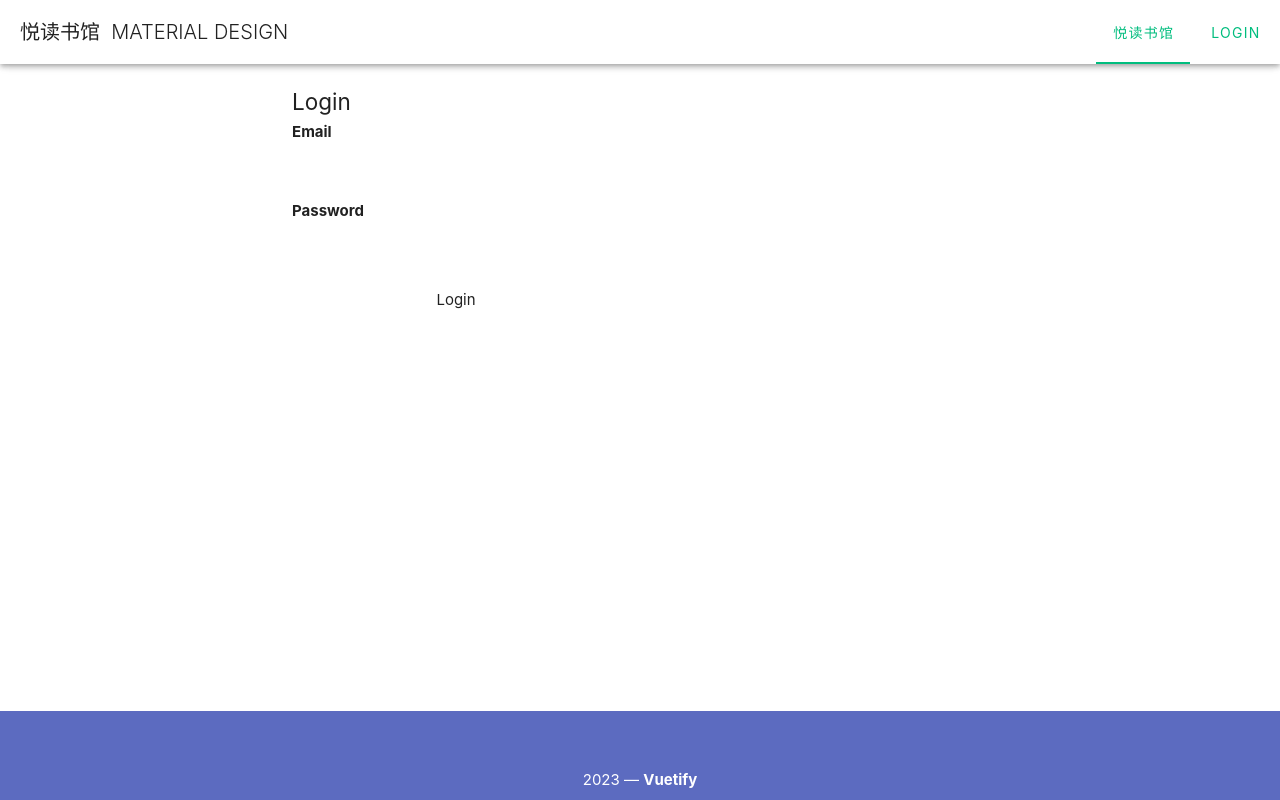
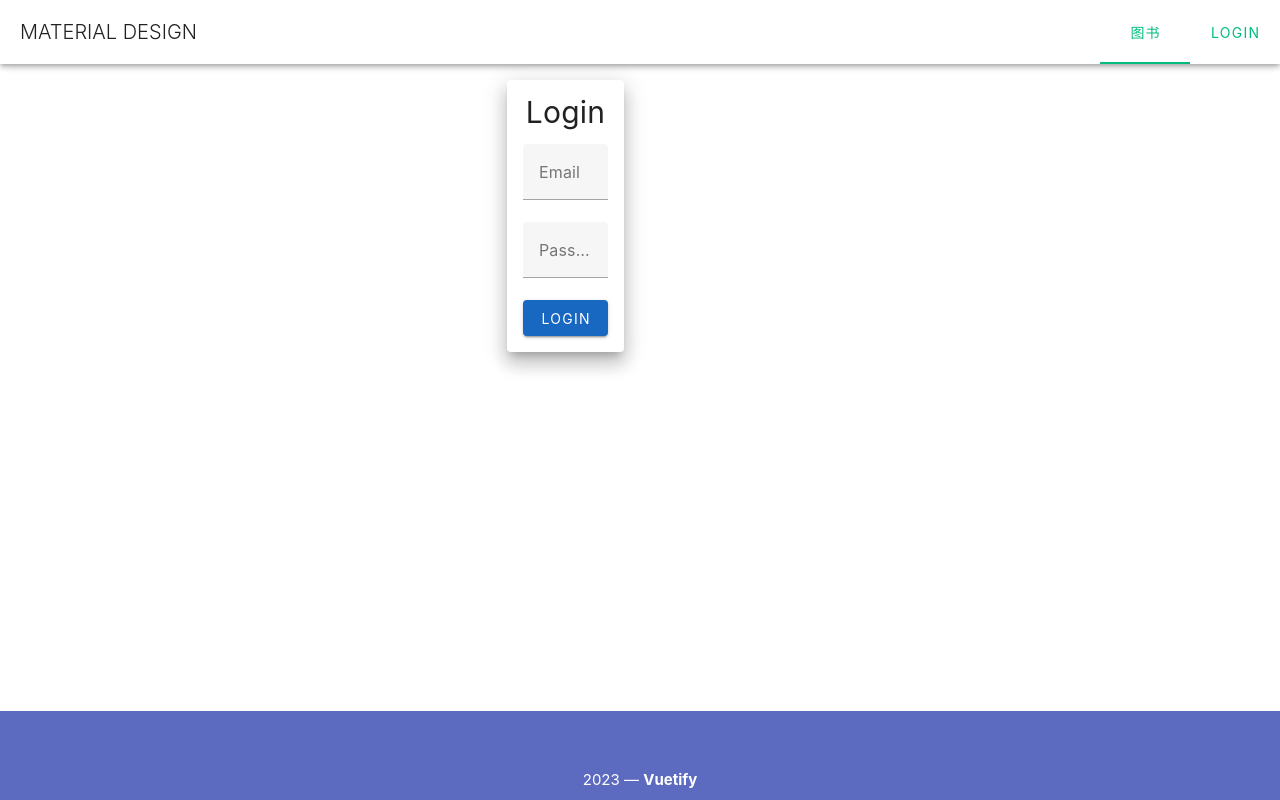
Before and after one commit to whywhom/mammoth_server, a Vue app in the folder client/: page /login in a window 1280 px wide. Built offline with nearby package versions, Linux system fonts and the light colour scheme.

Commit message:
Design Login with vuetify

```diff
--- a/client/src/components/HeaderNav.vue
+++ b/client/src/components/HeaderNav.vue
@@ -8,12 +8,12 @@ export default {
 
 <template>
   <v-toolbar-title class="headline text-uppercase">
-    <span>悦读书馆 &nbsp;</span>
+    <!-- <span>悦读书馆 &nbsp;</span> -->
     <span class="font-weight-light">MATERIAL DESIGN</span>
   </v-toolbar-title>
   <v-spacer></v-spacer>
   <v-tabs v-model="tab" align-tabs="end">
-    <RouterLink to="/"><v-tab :value="1">悦读书馆</v-tab></RouterLink>
+    <RouterLink to="/"><v-tab :value="1">图书</v-tab></RouterLink>
     <RouterLink to="/login"><v-tab :value="2">Login</v-tab></RouterLink>
   </v-tabs>
 </template>
--- a/client/src/router/index.ts
+++ b/client/src/router/index.ts
@@ -19,8 +19,8 @@ const router = createRouter({
 
     },
     {
+      name: 'login',
       path: '/login',
-      name: 'login',
       component: LoginView,
     }
   ]
--- a/client/src/views/ContentView.vue
+++ b/client/src/views/ContentView.vue
@@ -2,9 +2,12 @@
 </script>
 
 <template>
-  <v-main class="d-flex align-start justify-center" style="min-height: 300px;">
+  <v-main class="d-flex align-start justify-center" style="min-height: 100%;">
       <router-view app>
       </router-view>
     </v-main>
 
 </template>
+
+<style>
+</style>
--- a/client/src/views/HeaderView.vue
+++ b/client/src/views/HeaderView.vue
@@ -2,7 +2,6 @@
     <v-app-bar app>
         <HeaderView/>
     </v-app-bar>
-
 </template>
 
 <script setup lang="ts">
--- a/client/src/views/LoginView.vue
+++ b/client/src/views/LoginView.vue
@@ -1,18 +1,31 @@
 <template>
-    <div class="login-container">
-      <h2>Login</h2>
-      <form @submit.prevent="login">
-        <div class="form-group">
-          <label for="email">Email</label>
-          <input type="email" id="email" v-model="email" required />
-        </div>
-        <div class="form-group">
-          <label for="password">Password</label>
-          <input type="password" id="password" v-model="password" required />
-        </div>
-        <button type="submit">Login</button>
-      </form>
-    </div>
+    <v-container fluid>
+      <v-row align="center" justify="center">
+        <v-col cols="12" md="12" lg="12" xl="12" xxl="12">
+          <v-card class="elevation-12" lg="12" xl="12" xxl="12">
+            <v-card-title class="text-center">
+              <h2>Login</h2>
+            </v-card-title>
+            <v-card-text>
+              <v-form @submit.prevent="login">
+                <v-text-field
+                  v-model="email"
+                  label="Email"
+                  required
+                ></v-text-field>
+                <v-text-field
+                  v-model="password"
+                  label="Password"
+                  type="password"
+                  required
+                ></v-text-field>
+                <v-btn type="submit" color="primary" block>Login</v-btn>
+              </v-form>
+            </v-card-text>
+          </v-card>
+        </v-col>
+      </v-row>
+    </v-container>
   </template>
 
   <script setup>
@@ -27,37 +40,3 @@
     console.log('Password:', password.value);
   };
   </script>
-
-  <style>
-  .login-container {
-    max-width: 400px;
-    margin: 0 auto;
-    padding: 20px;
-    border-radius: 5px;
-  }
-
-  .form-group {
-    margin-bottom: 15px;
-  }
-
-  label {
-    font-weight: bold;
-  }
-
-  input {
-    width: 100%;
-    padding: 8px;
-    border: 1px solid #ccc;
-    border-radius: 5px;
-  }
-
-  button {
-    width: 100%;
-    padding: 10px;
-    background-color: #007bff;
-    color: #fff;
-    border: none;
-    border-radius: 5px;
-    cursor: pointer;
-  }
-  </style>
```
